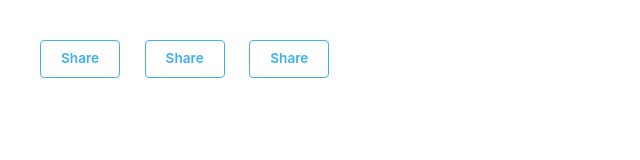
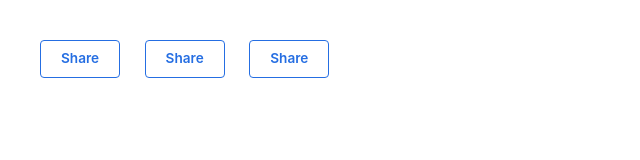
Before and after one commit to christophery/good-share, a website: page index.html in a window 1280 px wide. Shown: the whole page, without its empty margins (0-640 px from the left). Drawn offline with Linux system fonts and the light colour scheme.

Commit message:
updated demo styling

```diff
--- a/css/demo.css
+++ b/css/demo.css
@@ -9,20 +9,20 @@ body{
 }
 
 .good-share{
-    border: 1px solid #3eb0ef;
+    border: 1px solid #256ee2;
     border-radius: 4px;
-    color: #3eb0ef;
+    color: #256ee2;
     font-weight: 600;
     background: transparent;
     padding: 10px 20px;
     font-size: 0.85em;
     margin-right: 20px;
-    transition: all 0.2s;
+    transition: background 0.2s, color 0.2s;
 }
 
 .good-share:hover,
 .good-share:focus{
-	background: #3eb0ef;
+	background: #256ee2;
 	color: #FFF;
 	outline: 0;
 }
--- a/index.html
+++ b/index.html
@@ -1,5 +1,5 @@
 <!doctype html>
-<html class="no-js" lang="">
+<html class="no-js" lang="en-US">
 
 <head>
   <meta charset="utf-8">
```
